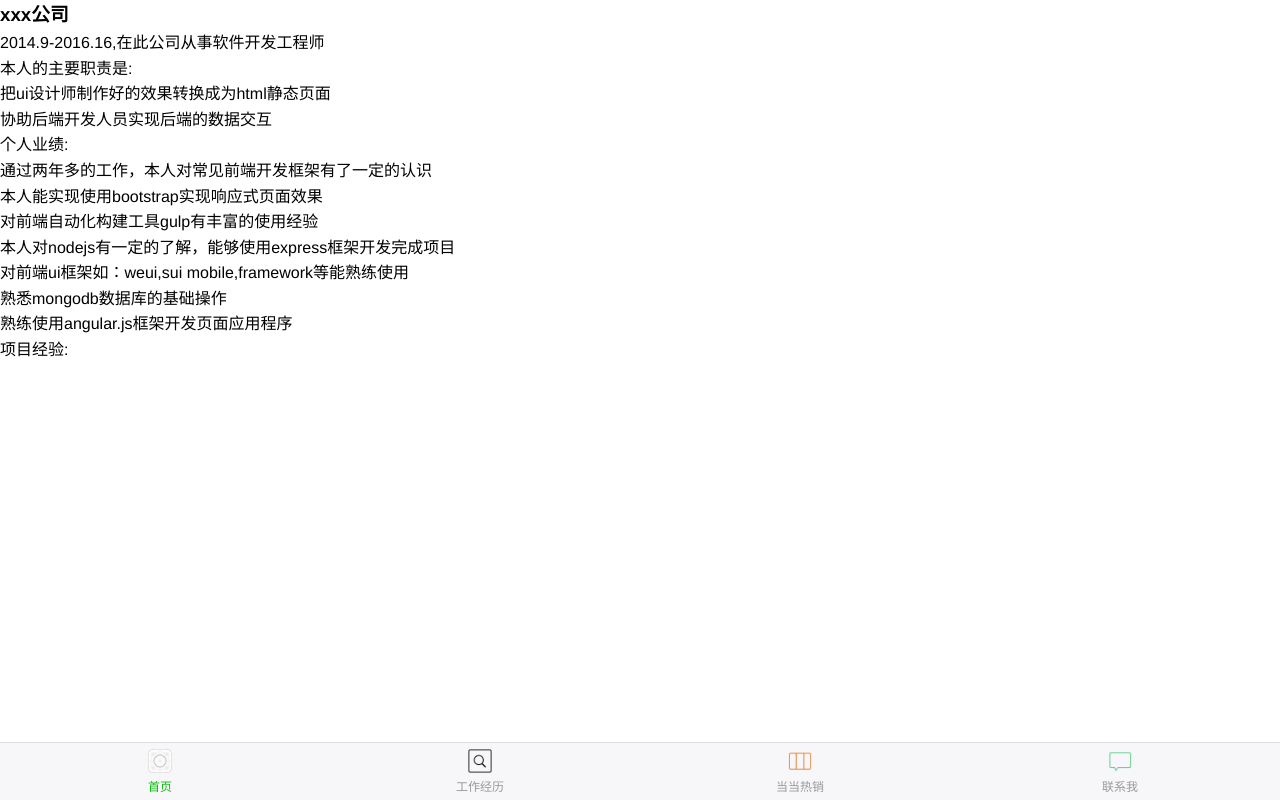
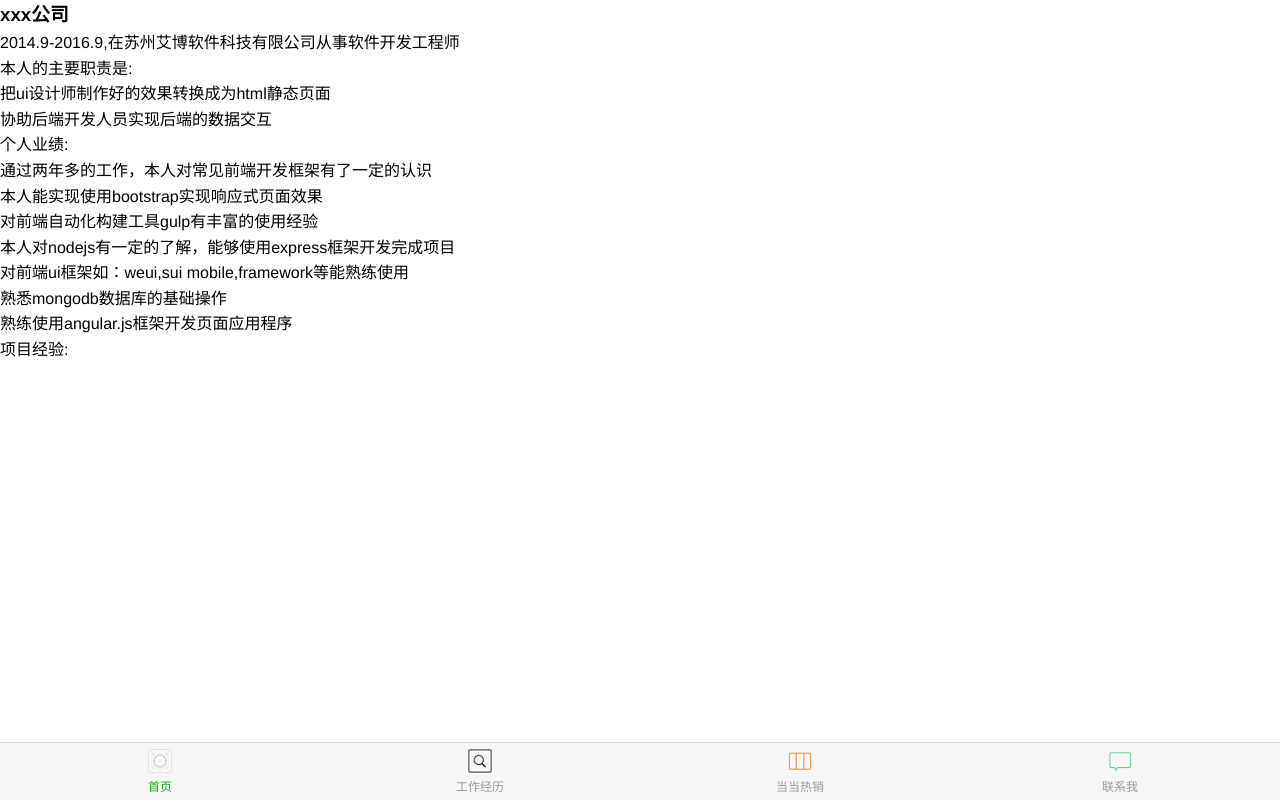
Before and after one commit to wangshiixng/wangshiixng.github.io, a plain HTML site: page dangdang-app-angularjs/index.html at #/blog in a window 1280 px wide. Drawn offline with Linux system fonts and the light colour scheme.

Commit message:
个人简历

```diff
--- a/dangdang-app-angularjs/assets/tpl/blog.html
+++ b/dangdang-app-angularjs/assets/tpl/blog.html
@@ -1,5 +1,5 @@
 <h3>xxx公司</h3>
-<p>2014.9-2016.16,在此公司从事软件开发工程师</p>
+<p>2014.9-2016.9,在苏州艾博软件科技有限公司从事软件开发工程师</p>
 <p>本人的主要职责是:</p>
 <p>把ui设计师制作好的效果转换成为html静态页面</p>
 <p>协助后端开发人员实现后端的数据交互</p>
```
Also changed, not shown: wangshixing/个人简历/img/exp_list_bg.jpg, 2 other files.
